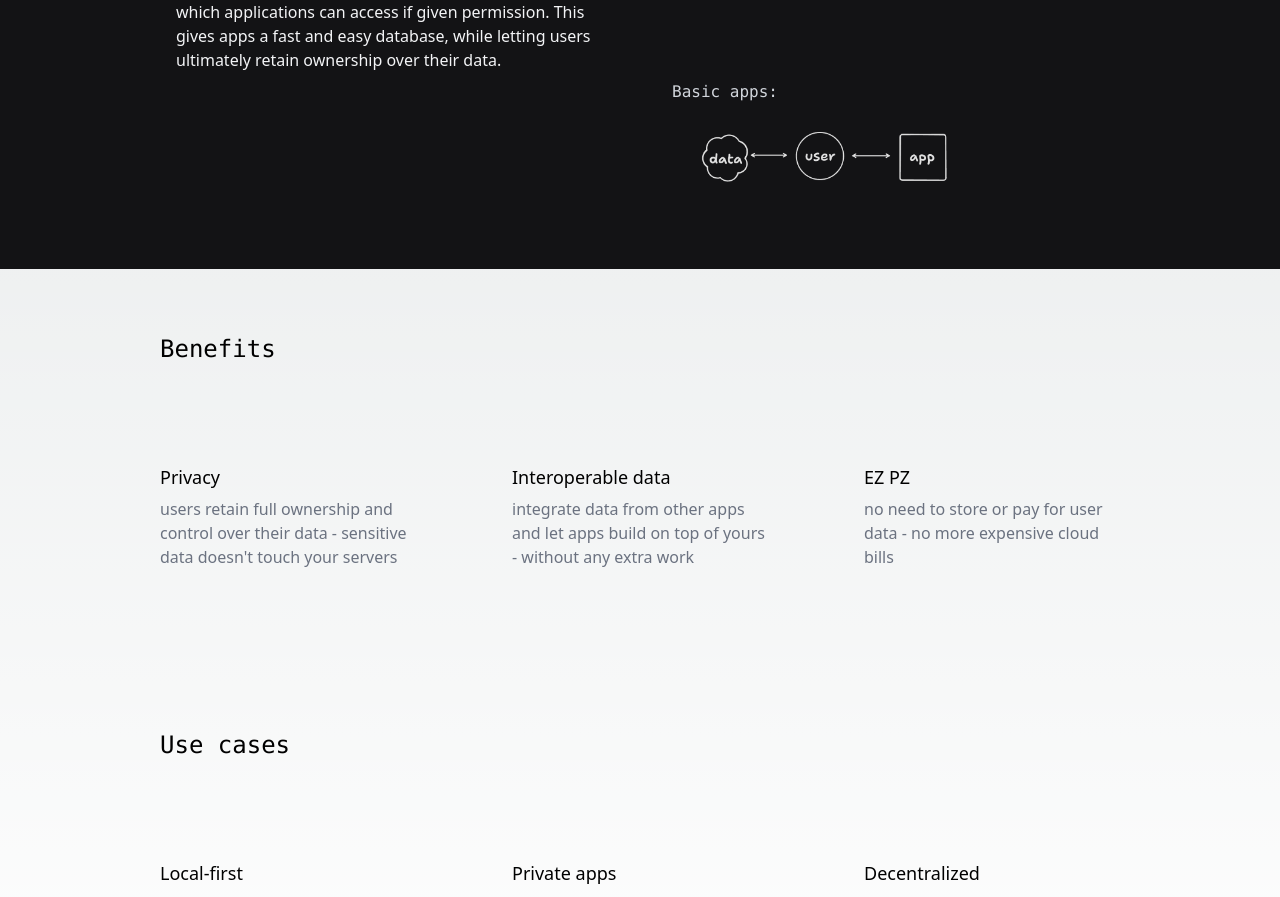
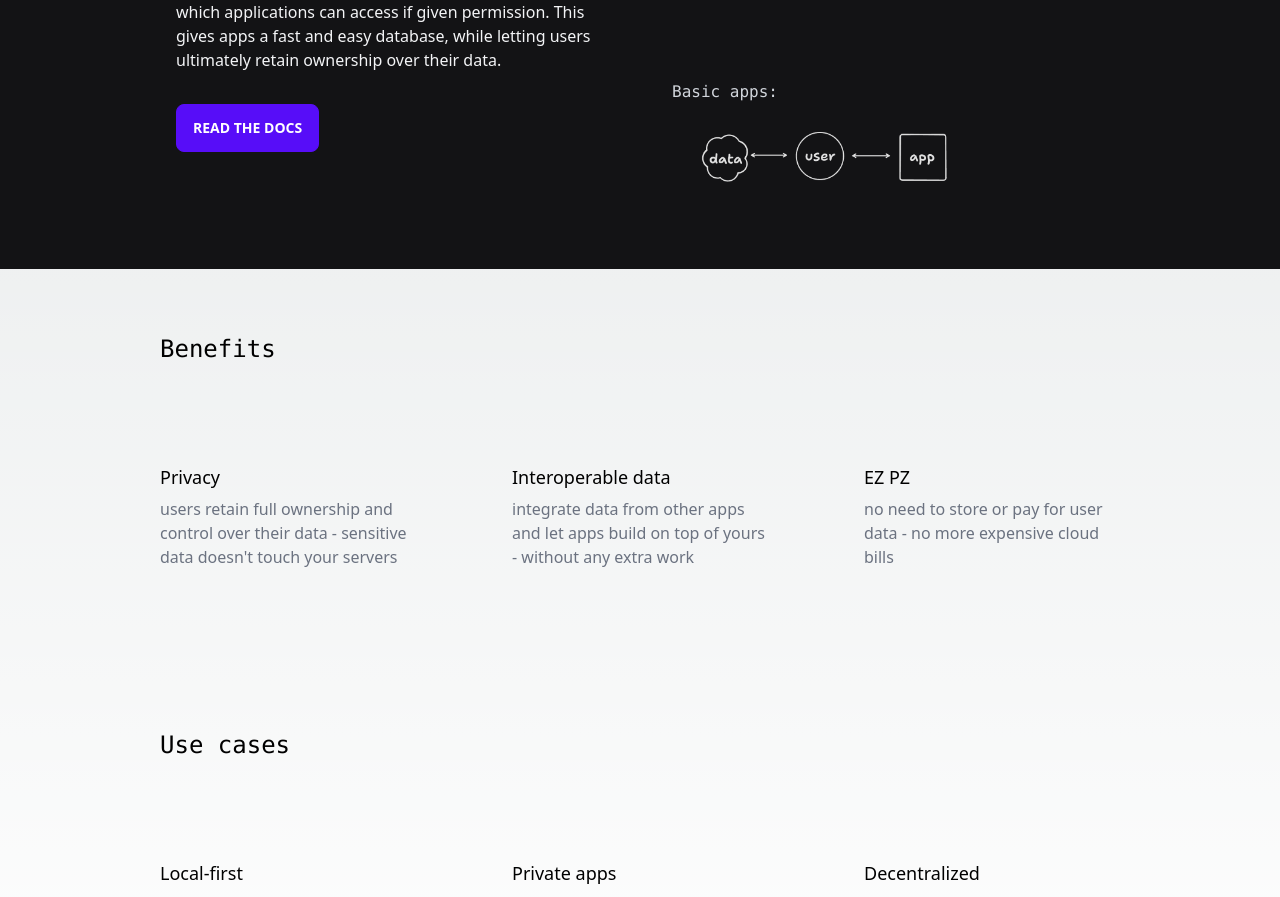
Before and after one commit to basicdb/basic-website, a Next.js app: page / in a window 1280 px wide. Shown: the part 968-1865 px from the top of the page. Built offline with nearby package versions, Linux system fonts and the light colour scheme.

Commit message:
add docs btn

```diff
--- a/src/pages/index.tsx
+++ b/src/pages/index.tsx
@@ -198,6 +198,7 @@ const HowItWorks = () => {
         <div className='flex-1 px-8 py-12 text-gray-200 '>
           <h1 className='text-2xl font-mono pb-12'>How it works</h1>
           <p className='text-gray-100'>Basic creates personal data stores for every end user, which applications can access if given permission. This gives apps a fast and easy database, while letting users ultimately retain ownership over their data. </p>
+          <a href='https://docs.basic.tech' target='_blank' className="btn btn-primary mt-8">Read the Docs</a>
         </div>
 
         <div className="flex-1 px-8 py-12 mx-auto ">
```
